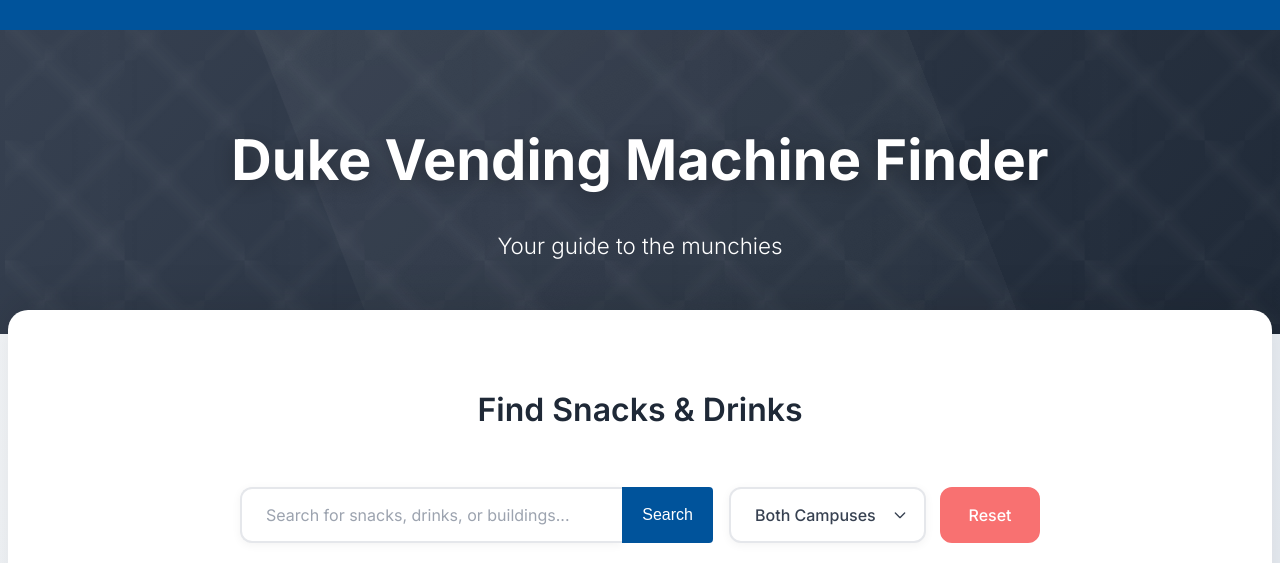
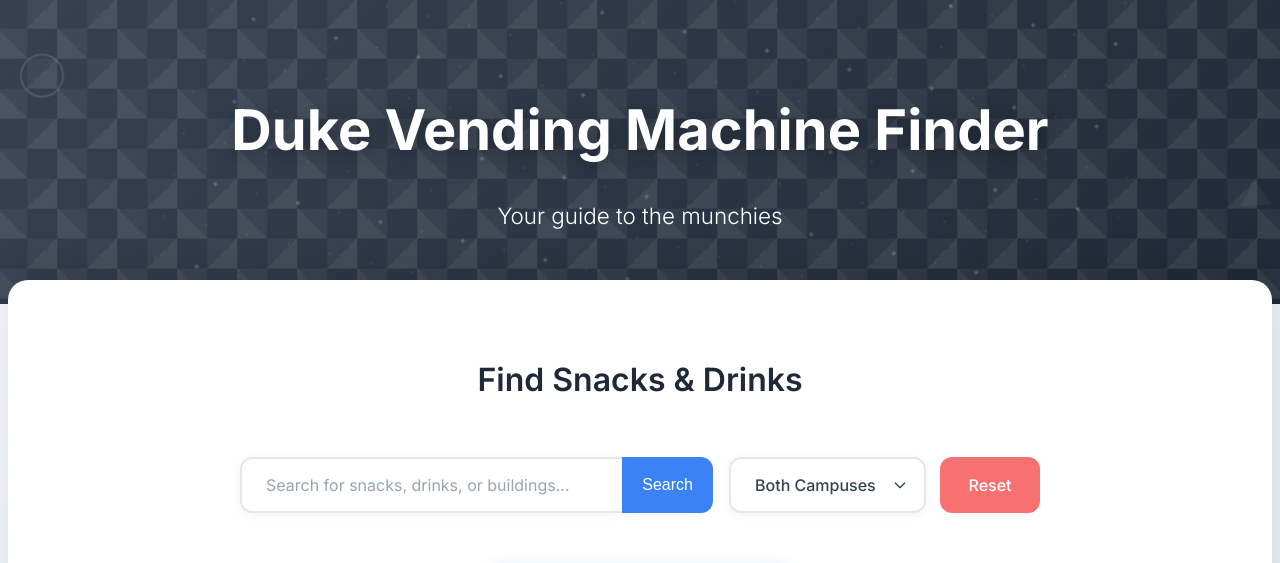
Before and after one commit to sagrawal11/duke-vending-map, a React (Create React App) app: page / in a window 1280 px wide. Shown: the top 563 px of the page. Built offline with nearby package versions, Linux system fonts and the light colour scheme.

Commit message:
super polished, looking very nice

```diff
--- a/src/App.js
+++ b/src/App.js
@@ -1,13 +1,11 @@
 import React from 'react';
 import './App.css';
 import MainPage from './pages/MainPage';
-import Navbar from './components/Navbar';
 import Footer from './components/Footer';
 
 function App() {
   return (
     <div className="app">
-      <Navbar />
       <MainPage />
       <Footer />
     </div>
--- a/src/components/Navbar.css
+++ /dev/null
@@ -1,35 +0,0 @@
-.navbar {
-  background-color: #00539B; /* Duke blue */
-  padding: 15px 0;
-  box-shadow: 0 2px 4px rgba(0, 0, 0, 0.1);
-}
-
-.navbar-container {
-  display: flex;
-  justify-content: space-between;
-  align-items: center;
-}
-
-.logo {
-  color: white;
-  font-size: 1.5rem;
-  font-weight: bold;
-  text-decoration: none;
-}
-
-.nav-links {
-  display: flex;
-  gap: 20px;
-}
-
-.nav-link {
-  color: white;
-  text-decoration: none;
-  padding: 5px 10px;
-  border-radius: 4px;
-  transition: background-color 0.3s;
-}
-
-.nav-link:hover {
-  background-color: rgba(255, 255, 255, 0.1);
-}
--- a/src/components/Navbar.js
+++ /dev/null
@@ -1,11 +0,0 @@
-import React from 'react';
-import './Navbar.css';
-
-function Navbar() {
-  return (
-    <nav className="navbar">
-    </nav>
-  );
-}
-
-export default Navbar;
--- a/src/components/SearchBar.css
+++ b/src/components/SearchBar.css
@@ -14,10 +14,10 @@
 }
 
 .search-button {
-  background-color: #00539B;
+  background-color: #3b82f6;
   color: white;
   border: none;
-  border-radius: 0 4px 4px 0;
+  border-radius: 0 12px 12px 0;
   padding: 0 20px;
   cursor: pointer;
   font-size: 1rem;
@@ -25,5 +25,5 @@
 }
 
 .search-button:hover {
-  background-color: #003d73;
+  background-color: #2C68E7;
 }
--- a/src/data/vendingMachines.js
+++ b/src/data/vendingMachines.js
@@ -6,7 +6,7 @@
       building: 'Bryan Center',
       floor: 'Middle Floor',
       notes: 'Between McDonalds and Griffith Theater',
-      products: ['Pepsi', 'Mountain Dew', 'Pepsi Zero Sugar', 'Mountain Dew Zero Sugar', 'Water', 'Pure Leaf Tea', 'Propel', 'Celsius', 'Lays CLassic', 'Cheetos', 'Doritos Nacho Cheese', 'Fritos Original', 'White Cheddar Popcorn', 'Lays Barbeque', 'Cheetos Cheddar Jalapeno', 'Doritos Cool Ranch', 'Chex Mix', 'Sun Chips Garden Salsa', 'Sun Chips Harvest Cheddar', 'Cheez It', 'Doritos Spicy Sweet Chili', 'Gardettos Snack Mix', 'Lays Salt and Vinegar', 'Penut Butter Crackers', 'Grilled Cheese Crackers', 'Toasted Cheese Peanut Butter Crackers', 'Oreos', 'Snickers', 'KitKat', "Reese's Peanut Butter Cups", '3 Musketeers', 'Kinder Bueno', 'Haribo Gummy Bears', 'M&Ms', 'Peanut M&Ms', 'Ghiradelli Milk Chocolate Caramel', "Reese's Fast Break", 'Skittles', 'Slim Jim', 'Cinnamon Almond Butter Biscuits', "Reese's Sticks", "Cashews", 'Trail Mix', 'Beef Tender Bites', "Sour Skittles Gummies", "Gushers", 'Honey Bun', 'Nerds', 'Vitamin Water', 'Body Armor', 'Fairlife Core Power', 'Topo Chico', 'Coca Cola', 'Fanta', 'Sprite', 'Orange Juice', 'Strawberry Grape Juice', 'Apple Juice', 'Powerade', 'Storm', 'Lemonade', 'Coke Zero', 'Monster']
+      products: ['Pepsi', 'Mountain Dew', 'Pepsi Zero Sugar', 'Mountain Dew Zero Sugar', 'Water', 'Pure Leaf Tea', 'Propel', 'Celsius', 'Lays CLassic', 'Cheetos', 'Doritos Nacho Cheese', 'Fritos Original', 'White Cheddar Popcorn', 'Lays Barbeque', 'Cheetos Cheddar Jalapeno', 'Doritos Cool Ranch', 'Chex Mix', 'Sun Chips Garden Salsa', 'Sun Chips Harvest Cheddar', 'Cheez It', 'Doritos Spicy Sweet Chili', 'Gardettos Snack Mix', 'Lays Salt & Vinegar', 'Penut Butter Crackers', 'Grilled Cheese Crackers', 'Toasted Cheese Peanut Butter Crackers', 'Oreos', 'Snickers', 'KitKat', "Reese's Peanut Butter Cups", '3 Musketeers', 'Kinder Bueno', 'Haribo Gummy Bears', 'M&Ms', 'Peanut M&Ms', 'Ghiradelli Milk Chocolate Caramel', "Reese's Fast Break", 'Skittles', 'Slim Jim', 'Cinnamon Almond Butter Biscuits', "Reese's Sticks", "Cashews", 'Trail Mix', 'Beef Tender Bites', "Sour Skittles Gummies", "Gushers", 'Honey Bun', 'Nerds', 'Vitamin Water', 'Body Armor', 'Fairlife Core Power', 'Topo Chico', 'Coca Cola', 'Fanta', 'Sprite', 'Orange Juice', 'Strawberry Grape Juice', 'Apple Juice', 'Powerade', 'Storm', 'Lemonade', 'Coke Zero', 'Monster']
     },
     {
       id: 2,
@@ -33,7 +33,7 @@
       building: 'Wilkinson',
       floor: 'Bottom Floor',
       notes: 'Straight down the stairs, behind the study booths on the left side',
-      products: ['Pepsi', 'Pepsi Zero Sugar', 'Starry', 'Mountain Dew', 'Water', 'Propel', 'Celsius', 'Starbucks Strawberry Acai', 'Starbucks Mocha Cappuccino', 'Starbucks Caramel Cappuccino', 'Apple Juice', 'Lays Classic', 'Cheetos', 'Doritos Nacho Cheese', 'Fritos Twists', 'Lays Salt and Vinegar', 'Funyuns', 'Gardettos Snack Mix', 'Doritos Cool Ranch', 'Ruffles Cheddar & Sour Cream', 'Sun Chips Garden Salsa', 'Tubs Bar-B-Que Pork Rinds', "Miss Vickie's Spicy Dill Pickle Chips", 'Cheetos Cheddar Jalepeno', 'Cheez It', 'Sun Chips Harvest Cheddar', 'Peanut Butter Crackers', 'Grilled Cheese Crackers', 'Oreos', 'Toasted Cheese Peanut Butter Crackers', "Reese's Sticks", 'Nature Valley Peanut Butter Granola Bar', "Reese's Fast Break", "Reese's Peanut Butter Cups", 'KitKat', 'Snickers', 'Peanut M&Ms', 'Twix', '3 Muskateers', 'Skittles', 'Kinder Bueno', 'Butterfinger', 'Cinnamon Almond Butter Biscuits', 'Haribo Gummy Bears', 'Trail Mix', 'Gushers', 'Pringles', 'Classic Cookie', 'Big Honey Bun', 'Mini Chocolate Chip Cookies']
+      products: ['Pepsi', 'Pepsi Zero Sugar', 'Starry', 'Mountain Dew', 'Water', 'Propel', 'Celsius', 'Starbucks Strawberry Acai', 'Starbucks Mocha Cappuccino', 'Starbucks Caramel Cappuccino', 'Apple Juice', 'Lays Classic', 'Cheetos', 'Doritos Nacho Cheese', 'Fritos Twists', 'Lays Salt & Vinegar', 'Funyuns', 'Gardettos Snack Mix', 'Doritos Cool Ranch', 'Ruffles Cheddar & Sour Cream', 'Sun Chips Garden Salsa', 'Tubs Bar-B-Que Pork Rinds', "Miss Vickie's Spicy Dill Pickle Chips", 'Cheetos Cheddar Jalepeno', 'Cheez It', 'Sun Chips Harvest Cheddar', 'Peanut Butter Crackers', 'Grilled Cheese Crackers', 'Oreos', 'Toasted Cheese Peanut Butter Crackers', "Reese's Sticks", 'Nature Valley Peanut Butter Granola Bar', "Reese's Fast Break", "Reese's Peanut Butter Cups", 'KitKat', 'Snickers', 'Peanut M&Ms', 'Twix', '3 Muskateers', 'Skittles', 'Kinder Bueno', 'Butterfinger', 'Cinnamon Almond Butter Biscuits', 'Haribo Gummy Bears', 'Trail Mix', 'Gushers', 'Pringles', 'Classic Cookie', 'Big Honey Bun', 'Mini Chocolate Chip Cookies']
     },
     {
       id: 5,
@@ -42,7 +42,7 @@
       building: 'Nello L. Teer Building',
       floor: 'FLoor 1',
       notes: 'Down the stairs, go through the left set of doors, then down the right hallway',
-      products: ['Pepsi', 'Pepsi Zero Sugar', 'Cherry Pepsi', 'Starry', 'Mountain Dew', 'Diet Mountain Dew', 'Baja Blast Mountain Dew', 'Mug Root Beer', 'Water', 'Lays Classic', 'Cheetos', 'Doritos Nacho Cheese', 'Fritos Twists', 'Smartfood White Cheddar Popcorn', 'Doritos Cool Ranch', 'Funyuns', 'Tubs Bar-B-Que Pork Rinds', 'Ruffles Cheddar & Sour Cream', 'Lays Salt and Vinegar', 'Lays Barbeque', 'Lays Sour Cream & Onion', 'Gardettos Snack Mix', 'Cheez It', 'Chex Mix', 'Peanut Butter Crackers', 'Gushers', 'Toasted Cheese Peanut Butter Crackers', 'Trail Mix', "Reese's Peanut Butter Cups", "Reese's Stick", "Hershey's Chocolate Bar", 'Peanut M&Ms', 'Slim Jim', 'Snickers', 'Sour Patch Kids', 'Gatorade Protein Bar', 'Rice Krispies Treats', 'Haribo Gummy Bears', 'Kinder Bueno', 'Nutra Grain', 'Nature Valley Granola Bar', 'Beef Tender Bites', 'Sour Skittles Gummies', 'Big Honey Bun', 'Bite Sized Cookies', 'Nerds Gummy Clusters', 'Gatorade', 'Gatorlyte', 'Propel', 'Celsius', 'Starbucks Triple Shot Bold Mocha', 'Starbucks Triple Shot Dark Caramel', 'Starbucks triple Shot Vanilla', 'Starbucks Cold Brew']
+      products: ['Pepsi', 'Pepsi Zero Sugar', 'Cherry Pepsi', 'Starry', 'Mountain Dew', 'Diet Mountain Dew', 'Baja Blast Mountain Dew', 'Mug Root Beer', 'Water', 'Lays Classic', 'Cheetos', 'Doritos Nacho Cheese', 'Fritos Twists', 'Smartfood White Cheddar Popcorn', 'Doritos Cool Ranch', 'Funyuns', 'Tubs Bar-B-Que Pork Rinds', 'Ruffles Cheddar & Sour Cream', 'Lays Salt & Vinegar', 'Lays Barbeque', 'Lays Sour Cream & Onion', 'Gardettos Snack Mix', 'Cheez It', 'Chex Mix', 'Peanut Butter Crackers', 'Gushers', 'Toasted Cheese Peanut Butter Crackers', 'Trail Mix', "Reese's Peanut Butter Cups", "Reese's Stick", "Hershey's Chocolate Bar", 'Peanut M&Ms', 'Slim Jim', 'Snickers', 'Sour Patch Kids', 'Gatorade Protein Bar', 'Rice Krispies Treats', 'Haribo Gummy Bears', 'Kinder Bueno', 'Nutra Grain', 'Nature Valley Granola Bar', 'Beef Tender Bites', 'Sour Skittles Gummies', 'Big Honey Bun', 'Bite Sized Cookies', 'Nerds Gummy Clusters', 'Gatorade', 'Gatorlyte', 'Propel', 'Celsius', 'Starbucks Triple Shot Bold Mocha', 'Starbucks Triple Shot Dark Caramel', 'Starbucks triple Shot Vanilla', 'Starbucks Cold Brew']
     },
     {
       id: 6,
--- a/src/pages/MainPage.css
+++ b/src/pages/MainPage.css
@@ -23,52 +23,110 @@
 .hero-section::before {
   content: '';
   position: absolute;
-  top: 0;
-  left: 0;
-  right: 0;
-  bottom: 0;
-  background-image:
-    linear-gradient(45deg, transparent 40%, rgba(255, 255, 255, 0.03) 50%, transparent 60%),
-    linear-gradient(-45deg, transparent 40%, rgba(255, 255, 255, 0.02) 50%, transparent 60%),
-    linear-gradient(90deg, transparent 30%, rgba(255, 255, 255, 0.01) 50%, transparent 70%);
-  background-size: 120px 120px, 80px 80px, 200px 200px;
-  background-position: 0 0, 40px 40px, 0 0;
-  animation: float 20s ease-in-out infinite;
+  top: -120px;
+  left: -120px;
+  right: -120px;
+  bottom: -120px;
+  background:
+    linear-gradient(45deg, rgba(255, 255, 255, 0.1) 25%, transparent 25%),
+    linear-gradient(-45deg, rgba(255, 255, 255, 0.1) 25%, transparent 25%),
+    linear-gradient(45deg, transparent 75%, rgba(255, 255, 255, 0.05) 75%),
+    linear-gradient(-45deg, transparent 75%, rgba(255, 255, 255, 0.05) 75%);
+  background-size: 60px 60px;
+  background-position: 0 0, 0 30px, 30px -30px, -30px 0px;
+  animation: diamondSlide 12s linear infinite;
 }
 
 .hero-section::after {
   content: '';
   position: absolute;
-  top: -50%;
-  left: -50%;
-  width: 200%;
-  height: 200%;
-  background: radial-gradient(circle at 30% 70%, rgba(255, 255, 255, 0.05) 0%, transparent 50%),
-              radial-gradient(circle at 70% 30%, rgba(255, 255, 255, 0.03) 0%, transparent 50%);
-  animation: rotate 30s linear infinite;
+  top: -100%;
+  left: -100%;
+  width: 300%;
+  height: 300%;
+  background:
+    radial-gradient(circle at center, rgba(255, 255, 255, 0.15) 2px, transparent 2px),
+    radial-gradient(circle at center, rgba(255, 255, 255, 0.08) 1px, transparent 1px);
+  background-size: 80px 80px, 40px 40px;
+  background-position: 0 0, 20px 20px;
+  animation: dotField 20s linear infinite;
 }
 
-@keyframes float {
-  0%, 100% {
-    transform: translateY(0px) translateX(0px);
+/* Floating geometric shapes */
+.hero-section .hero-title::before {
+  content: '';
+  position: absolute;
+  top: -20px;
+  left: -20px;
+  width: 40px;
+  height: 40px;
+  border: 2px solid rgba(255, 255, 255, 0.2);
+  border-radius: 50%;
+  animation: floatCircle 8s ease-in-out infinite;
+}
+
+.hero-section .hero-title::after {
+  content: '';
+  position: absolute;
+  bottom: -30px;
+  right: -30px;
+  width: 0;
+  height: 0;
+  border-left: 15px solid transparent;
+  border-right: 15px solid transparent;
+  border-bottom: 25px solid rgba(255, 255, 255, 0.15);
+  animation: floatTriangle 6s ease-in-out infinite reverse;
+}
+
+@keyframes diamondSlide {
+  0% {
+    transform: translateX(0) translateY(0);
   }
   25% {
-    transform: translateY(-10px) translateX(5px);
+    transform: translateX(30px) translateY(-15px);
   }
   50% {
-    transform: translateY(0px) translateX(-5px);
+    transform: translateX(60px) translateY(0);
   }
   75% {
-    transform: translateY(10px) translateX(2px);
+    transform: translateX(30px) translateY(15px);
+  }
+  100% {
+    transform: translateX(0) translateY(0);
   }
 }
 
-@keyframes rotate {
+@keyframes dotField {
   0% {
-    transform: rotate(0deg);
+    transform: rotate(0deg) scale(1);
+  }
+  50% {
+    transform: rotate(180deg) scale(1.1);
   }
   100% {
-    transform: rotate(360deg);
+    transform: rotate(360deg) scale(1);
+  }
+}
+
+@keyframes floatCircle {
+  0%, 100% {
+    transform: translateY(0) rotate(0deg);
+    opacity: 0.4;
+  }
+  50% {
+    transform: translateY(-20px) rotate(180deg);
+    opacity: 0.8;
+  }
+}
+
+@keyframes floatTriangle {
+  0%, 100% {
+    transform: translateY(0) rotate(0deg);
+    opacity: 0.3;
+  }
+  50% {
+    transform: translateY(15px) rotate(-180deg);
+    opacity: 0.7;
   }
 }
 
```
Also changed, not shown: src/pages/MainPage.js (+52 -30 lines).
